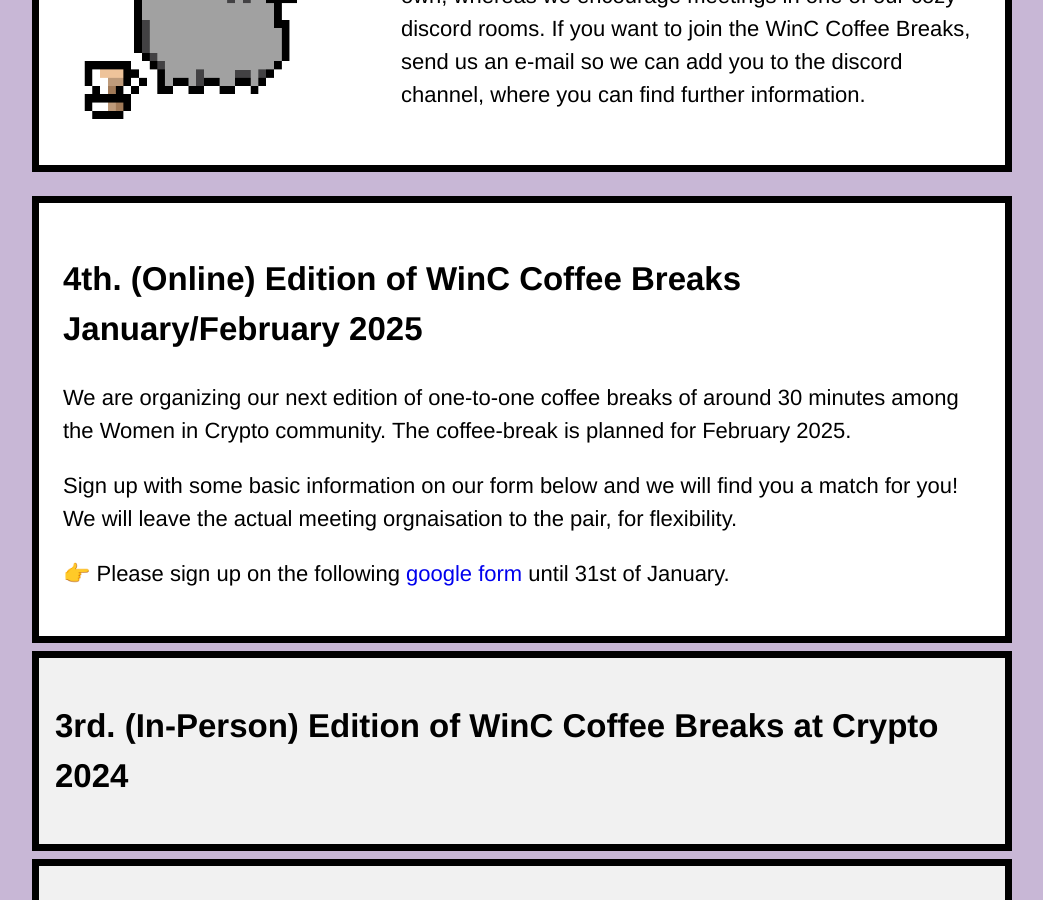
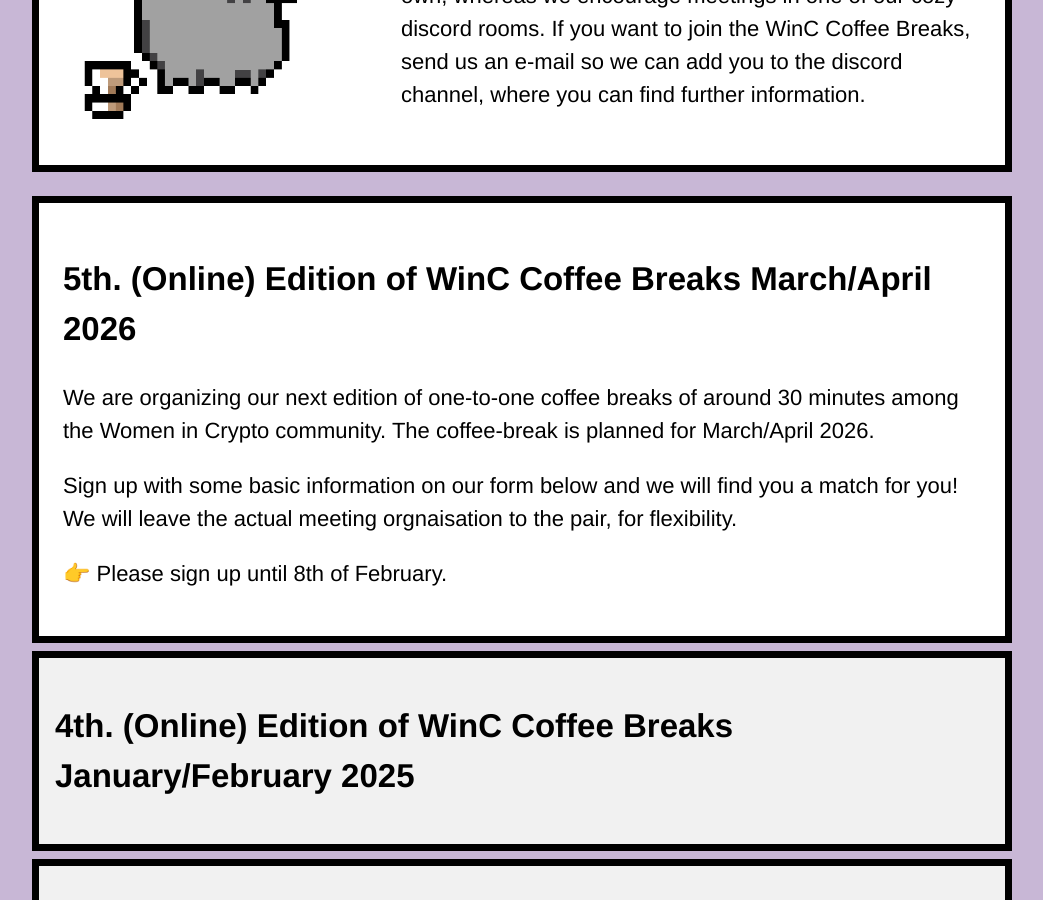
Before and after one commit to women-in-cryptography/women-in-cryptography-website, a Jekyll site: the page built from coffeebreaks.html, in a window 1280 px wide and 900 px high, scrolled down 590 px. Shown: the whole window, without its empty margins (118-1161 px from the left). Built offline with Jekyll 4.4.1, drawn with Linux system fonts in a browser that asks for light colours; a style sheet for code colours, icons or effects is not loaded.

Commit message:
added current coffee breaks

```diff
--- a/coffeebreaks.html
+++ b/coffeebreaks.html
@@ -20,13 +20,25 @@
 </div>
 
 <div class="regular-description-fixed">
-  <h2>4th. (Online) Edition of WinC Coffee Breaks January/February 2025</h2>
+  <h2>5th. (Online) Edition of WinC Coffee Breaks March/April 2026</h2>
   <p>
+We are organizing our next edition of one-to-one coffee breaks of around 30 minutes among the Women in Crypto community. The coffee-break is planned for March/April 2026.
+ </p>
+Sign up with some basic information on our form below and we will find you a match for you! We will leave the actual meeting orgnaisation to the pair, for flexibility.
+</p>
+👉 Please sign up <!--on the following <a href="link" target="_blank">google form</a>--> until 8th of February.
+  </p>
+</div>
+
+<input type="checkbox" id="collapsible4" class="toggle">
+<label for="collapsible4" class="collapsible-btn"><h2>4th. (Online) Edition of WinC Coffee Breaks January/February 2025</h2></label>
+<div class="regular-description">
+<p>
 We are organizing our next edition of one-to-one coffee breaks of around 30 minutes among the Women in Crypto community. The coffee-break is planned for February 2025.
  </p>
 Sign up with some basic information on our form below and we will find you a match for you! We will leave the actual meeting orgnaisation to the pair, for flexibility.
 </p>
-👉 Please sign up on the following <a href="https://docs.google.com/forms/d/e/1FAIpQLSdIiTrx7ieqrA4qZhik2fYfnNG4Hsckot3ZfpUvaBNieov5FQ/viewform?usp=dialog" target="_blank">google form</a> until 31st of January.
+👉 Please sign up <!--on the following <a href="https://docs.google.com/forms/d/e/1FAIpQLSdIiTrx7ieqrA4qZhik2fYfnNG4Hsckot3ZfpUvaBNieov5FQ/viewform?usp=dialog" target="_blank">google form</a>--> until 31st of January.
   </p>
 </div>
 
@@ -37,7 +49,7 @@
  </p>
 Sign up with some basic information on our form below and we will find you a match that you can meet during the conference! We will leave the actual meeting orgnaisation to the pair, for flexibility.
 </p>
-👉 Please sign up on the following google form until 10th of August: <a href="https://forms.gle/4ipv2vhiSzP7uPYD8" target="_blank">https://forms.gle/4ipv2vhiSzP7uPYD8</a>.
+👉 Please sign up <!--on the following google form until 10th of August: <a href="https://forms.gle/4ipv2vhiSzP7uPYD8" target="_blank">https://forms.gle/4ipv2vhiSzP7uPYD8</a>-->.
   </p>
 </div>
 
```
